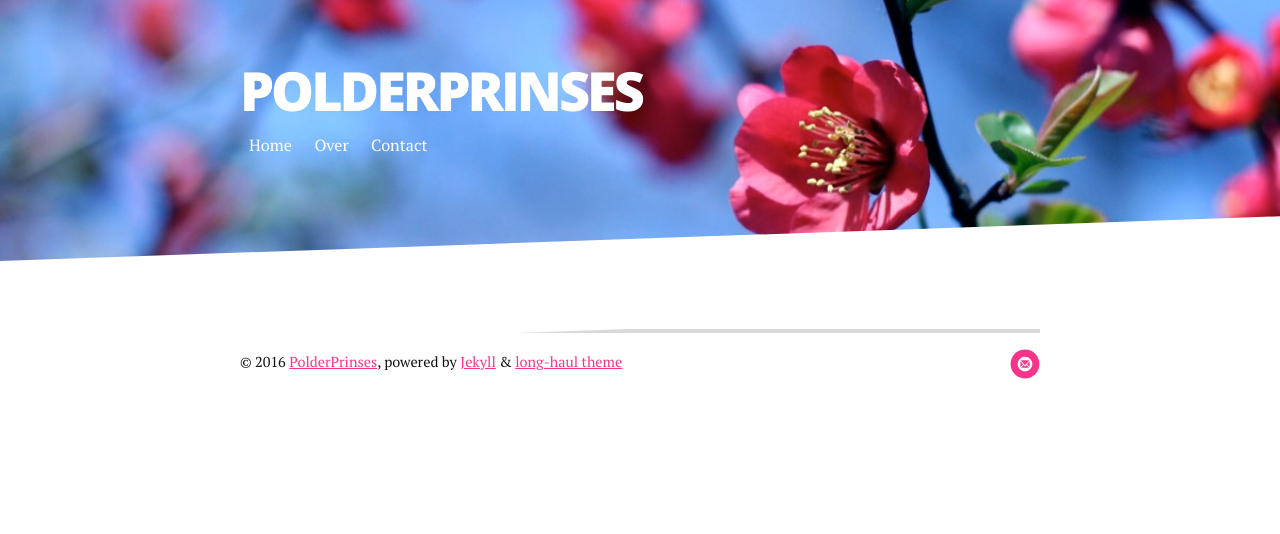
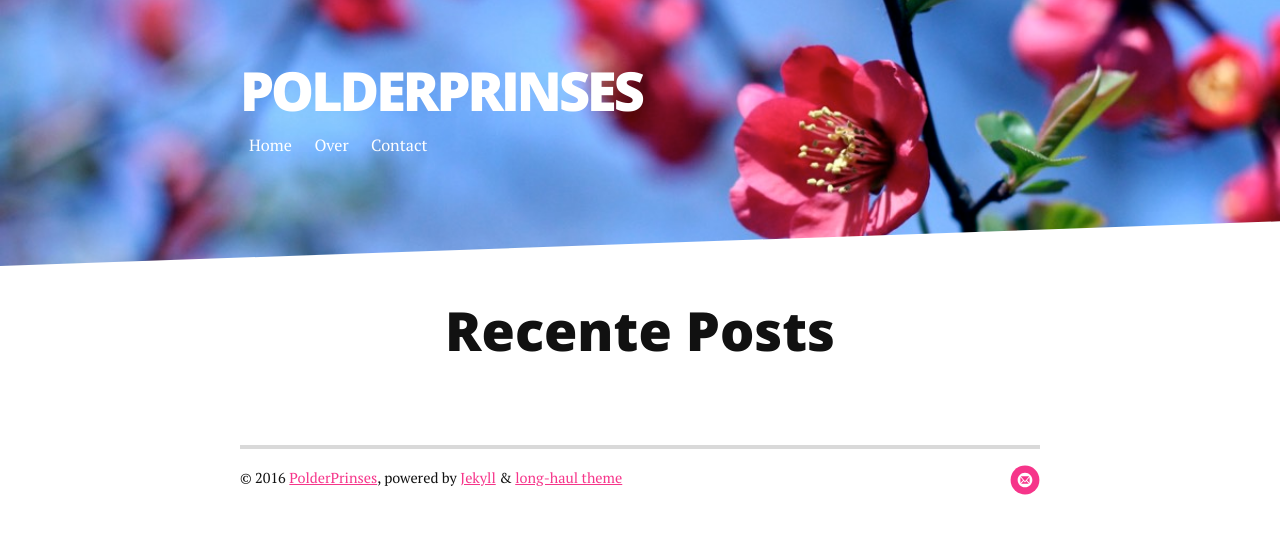
Before and after one commit to polderprinses/polderprinses.github.io, a Jekyll site: the page built from index.html, in a window 1280 px wide. Shown: the top 534 px of the page. Built offline with Jekyll 4.4.1, drawn with Linux system fonts in a browser that asks for light colours; nearby versions of some CDN libraries; the list of posts is cut into pages by our own code.

Commit message:
Fine tuning

```diff
--- a/index.html
+++ b/index.html
@@ -4,7 +4,7 @@ title: PolderPrinses
 ---
 
 <div class="home" id="home">
-  <!-- <h1 class="pageTitle">Recente Posts</h1> -->
+  <h1 class="pageTitle">Recente Posts</h1>
   <ul class="posts noList">
     {% for post in paginator.posts %}
       <li>
@@ -17,10 +17,10 @@ title: PolderPrinses
   <!-- Pagination links -->
   <div class="pagination">
     {% if paginator.previous_page %}
-      <a href="{{ paginator.previous_page_path | prepend: site.baseurl }}" class="previous button__outline">Recente Posts</a>
+      <a href="{{ paginator.previous_page_path | prepend: site.baseurl }}" class="previous button__outline">Recentere Posts</a>
     {% endif %}
     {% if paginator.next_page %}
-      <a href="{{ paginator.next_page_path | prepend: site.baseurl }}" class="next button__outline">Oudere Posts</a>
+      <a href="{{ paginator.next_page_path | prepend: site.baseurl }}" class="next button__outline">Eerdere Posts</a>
     {% endif %}
   </div>
 </div>
```
Also changed, not shown: contact.md (+1 -1 lines).
